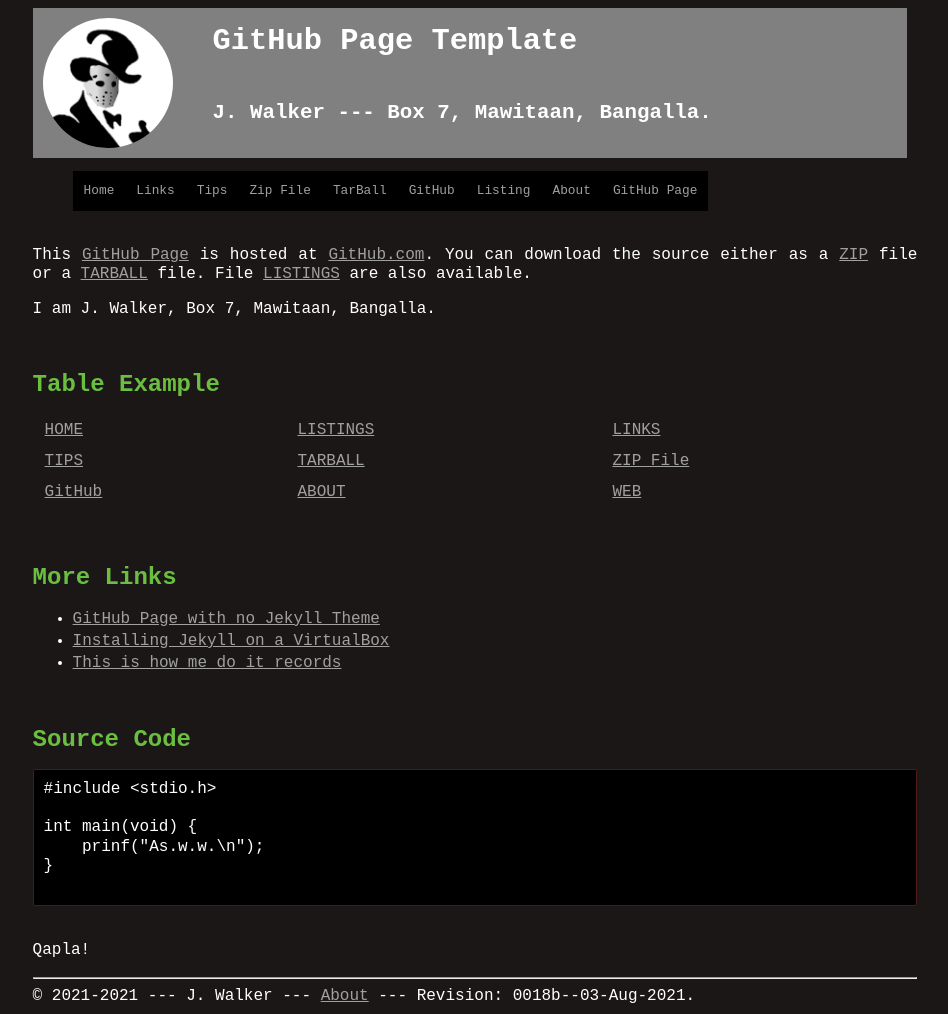
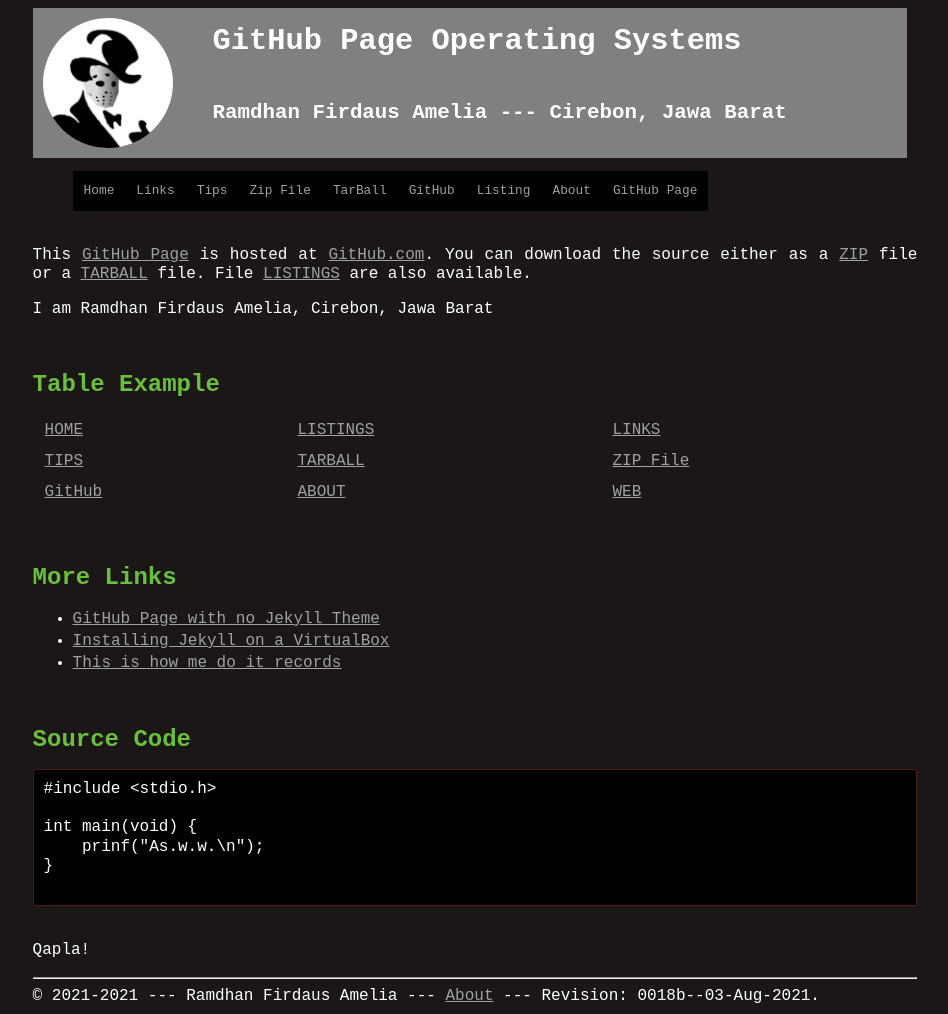
Before and after one commit to ramdhanfirdaus/os212, a Jekyll site: the page built from index.md, in a window 1280 px wide. Shown: the whole page, without its empty margins (165-1113 px from the left). Built offline with Jekyll 4.4.1, drawn with Linux system fonts in a browser that asks for light colours.

Commit message:
Update _config.yml

```diff
--- a/_config.yml
+++ b/_config.yml
@@ -2,7 +2,7 @@ version:     "0018b--03-Aug-2021"
 copyright:   "2021-2021"
 description:
   This is a
-  GitHub Page Template
+  GitHub Page Operating Systems
 disclaimer:
   I have spoken.
 keywords:    "jekyll, testing"
@@ -25,10 +25,10 @@ navbarlinks:
   link:      "/ABOUT/"
 - navbar:    "GitHub Page"
   link:      "https://template.vlsm.org/"
-title:       "GitHub Page Template"
+title:       "GitHub Page Operating Systems"
 lang:        "en-US"
-author:      "J. Walker"
-address:     "Box 7, Mawitaan, Bangalla."
+author:      "Ramdhan Firdaus Amelia"
+address:     "Cirebon, Jawa Barat"
 sitemap:     "true"
 markdown:    "kramdown"
 defaults:
@@ -43,6 +43,6 @@ plugins:
 - jekyll-seo-tag
 google_analytics: "UA-89852122-15"
 
-urlweb:           "https://template.vlsm.org/"
+urlweb:           "https://ramdhanfirdaus.github.io/os212/"
 urlcontact:       "TBA"
-urlgithub:        "https://github.com/ThisIsHowMeDoIt/template"
+urlgithub:        "https://github.com/ramdhanfirdaus/os212"
```
